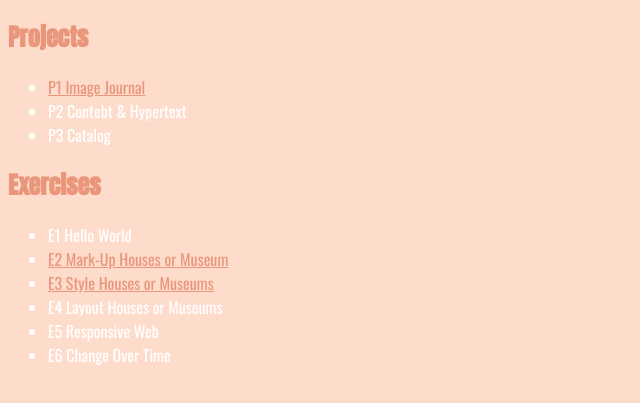
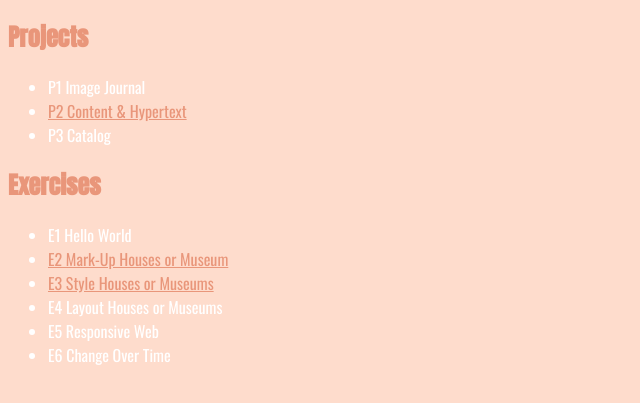
Before and after one commit to she1lyx/shellybiubiubiu, a plain HTML site: page Exercises/Exercise-01/index.html in a window 1280 px wide. Shown: the part 73-476 px from the top of the page, without its empty margins (0-640 px from the left). Drawn offline with nearby package versions, Linux system fonts and the light colour scheme.

Commit message:
Update index.html

```diff
--- a/Exercises/Exercise-01/index.html
+++ b/Exercises/Exercise-01/index.html
@@ -14,8 +14,8 @@
     <h1>Shelly Xu</h1>
     <h2>Projects</h2>
     <ul>
-      <li> <a href="../../Projects/Project-02/index.html" style="color:darksalmon">P1 Image Journal</a></li>
-      <li>P2 Contebt & Hypertext</li>
+      <li>P1 Image Journal</li>
+      <li><a href="../../Projects/Project-02/index.html" style="color:darksalmon">P2 Content & Hypertext</a></li>
       <li>P3 Catalog</li>
     </ul>
     <h2>Exercises</h2>
```
